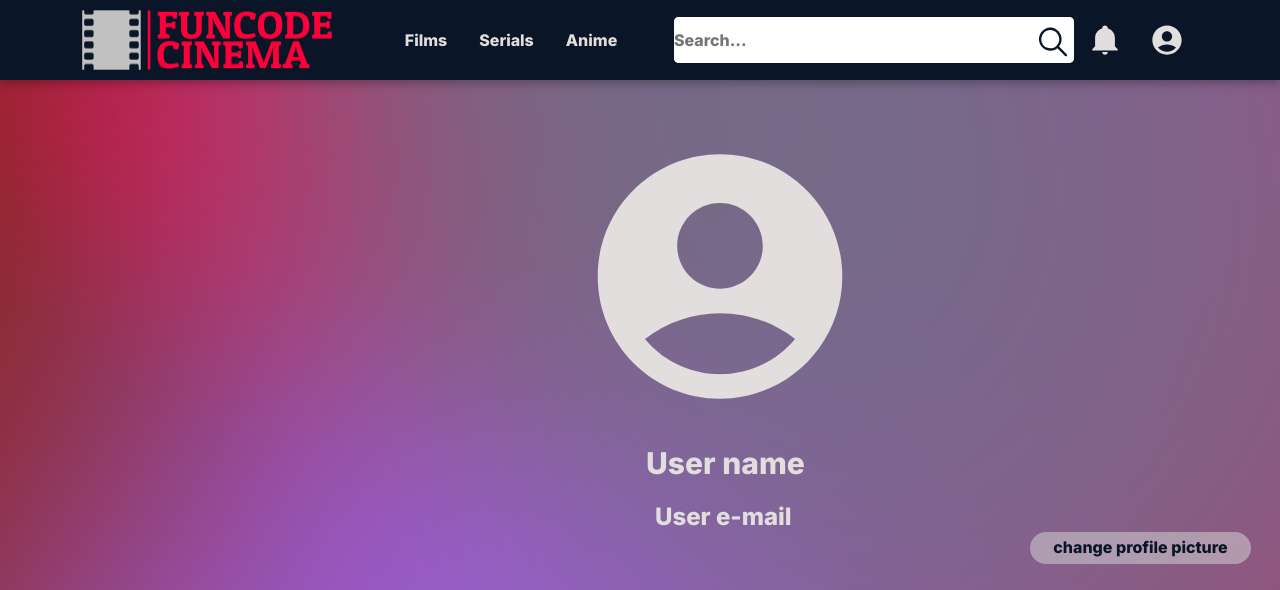
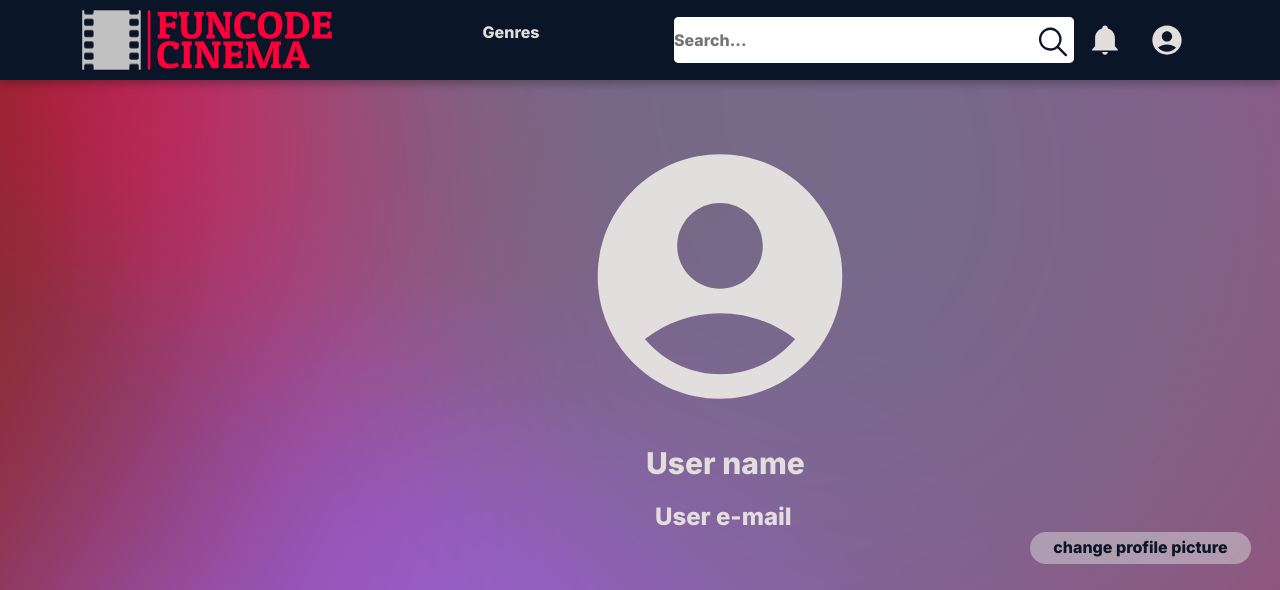
Before and after one commit to FuNCode-FNC/back-end, a Django app: page /account/ in a window 1280 px wide; the page is wider, and only the part inside the window is pictured. Shown: the top 590 px of that part. Run offline with Django 4.2, Linux system fonts and the light colour scheme.

Commit message:
update header template

```diff
--- a/templates/header-template.html
+++ b/templates/header-template.html
@@ -8,86 +8,30 @@
             </div>
             <ul class="nav">
                 <li class="nav-item header-block films">
-                    <a class="nav-link header-link">Films</a>
-                    <div class="genres" id="films">
+                    <a class="nav-link header-link"><p>Genres</p></a>
+                    <div class="genres" id="genres">
                         <div class="row">
-                            <div class="col-3 object" id="films_action">Action</div>
-                            <div class="col-3 object" id="films_adventure">Adventure</div>
-                            <div class="col-3 object" id="films_animation">Animation</div>
-                            <div class="col-3 object" id="films_biography">Biography</div>
-                            <div class="col-3 object" id="films_comedy">Comedy</div>
-                            <div class="col-3 object" id="films_crime">Crime</div>
-                            <div class="col-3 object" id="films_documentary">Documentary</div>
-                            <div class="col-3 object" id="films_drama">Drama</div>
-                            <div class="col-3 object" id="films_family">Family</div>
-                            <div class="col-3 object" id="films_fantasy">Fantasy</div>
-                            <div class="col-3 object" id="films_history">History</div>
-                            <div class="col-3 object" id="films_horror">Horror</div>
-                            <div class="col-3 object" id="films_kids">Kids</div>
-                            <div class="col-3 object" id="films_music">Music</div>
-                            <div class="col-3 object" id="films_mystery">Mystery</div>
-                            <div class="col-3 object" id="films_reality">Reality</div>
-                            <div class="col-3 object" id="films_romance">Romance</div>
-                            <div class="col-3 object" id="films_science_fiction">Science fiction</div>
-                            <div class="col-3 object" id="films_thriller">Thriller</div>
-                            <div class="col-3 object" id="films_tv_movie">TV Movie</div>
-                            <div class="col-3 object" id="films_war">War</div>
-                        </div>
-                    </div>
-                </li>
-                <li class="nav-item header-block serials">
-                    <a class="nav-link header-link">Serials</a>
-                    <div class="genres" id="serials">
-                        <div class="row">
-                            <div class="col-3 object" id="serials_action">Action</div>
-                            <div class="col-3 object" id="serials_adventure">Adventure</div>
-                            <div class="col-3 object" id="serials_animation">Animation</div>
-                            <div class="col-3 object" id="serials_biography">Biography</div>
-                            <div class="col-3 object" id="serials_comedy">Comedy</div>
-                            <div class="col-3 object" id="serials_crime">Crime</div>
-                            <div class="col-3 object" id="serials_documentary">Documentary</div>
-                            <div class="col-3 object" id="serials_drama">Drama</div>
-                            <div class="col-3 object" id="serials_family">Family</div>
-                            <div class="col-3 object" id="serials_fantasy">Fantasy</div>
-                            <div class="col-3 object" id="serials_history">History</div>
-                            <div class="col-3 object" id="serials_horror">Horror</div>
-                            <div class="col-3 object" id="serials_kids">Kids</div>
-                            <div class="col-3 object" id="serials_music">Music</div>
-                            <div class="col-3 object" id="serials_mystery">Mystery</div>
-                            <div class="col-3 object" id="serials_reality">Reality</div>
-                            <div class="col-3 object" id="serials_romance">Romance</div>
-                            <div class="col-3 object" id="serials_science_fiction">Science fiction</div>
-                            <div class="col-3 object" id="serials_thriller">Thriller</div>
-                            <div class="col-3 object" id="serials_tv_movie">TV Movie</div>
-                            <div class="col-3 object" id="serials_war">War</div>
-                        </div>
-                    </div>
-                </li>
-                <li class="nav-item header-block anime">
-                    <a class="nav-link header-link">Anime</a>
-                    <div class="genres" id="anime">
-                        <div class="row">
-                            <div class="col-3 object" id="anime_action">Action</div>
-                            <div class="col-3 object" id="anime_adventure">Adventure</div>
-                            <div class="col-3 object" id="anime_animation">Animation</div>
-                            <div class="col-3 object" id="anime_biography">Biography</div>
-                            <div class="col-3 object" id="anime_comedy">Comedy</div>
-                            <div class="col-3 object" id="anime_crime">Crime</div>
-                            <div class="col-3 object" id="anime_documentary">Documentary</div>
-                            <div class="col-3 object" id="anime_drama">Drama</div>
-                            <div class="col-3 object" id="anime_family">Family</div>
-                            <div class="col-3 object" id="anime_fantasy">Fantasy</div>
-                            <div class="col-3 object" id="anime_history">History</div>
-                            <div class="col-3 object" id="anime_horror">Horror</div>
-                            <div class="col-3 object" id="anime_kids">Kids</div>
-                            <div class="col-3 object" id="anime_music">Music</div>
-                            <div class="col-3 object" id="anime_mystery">Mystery</div>
-                            <div class="col-3 object" id="anime_reality">Reality</div>
-                            <div class="col-3 object" id="anime_romance">Romance</div>
-                            <div class="col-3 object" id="anime_science_fiction">Science fiction</div>
-                            <div class="col-3 object" id="anime_thriller">Thriller</div>
-                            <div class="col-3 object" id="anime_tv_movie">TV Movie</div>
-                            <div class="col-3 object" id="anime_war">War</div>
+                            <div class="col-3 object" id="action">Action</div>
+                            <div class="col-3 object" id="adventure">Adventure</div>
+                            <div class="col-3 object" id="animation">Animation</div>
+                            <div class="col-3 object" id="biography">Biography</div>
+                            <div class="col-3 object" id="comedy">Comedy</div>
+                            <div class="col-3 object" id="crime">Crime</div>
+                            <div class="col-3 object" id="documentary">Documentary</div>
+                            <div class="col-3 object" id="drama">Drama</div>
+                            <div class="col-3 object" id="family">Family</div>
+                            <div class="col-3 object" id="fantasy">Fantasy</div>
+                            <div class="col-3 object" id="history">History</div>
+                            <div class="col-3 object" id="horror">Horror</div>
+                            <div class="col-3 object" id="kids">Kids</div>
+                            <div class="col-3 object" id="music">Music</div>
+                            <div class="col-3 object" id="mystery">Mystery</div>
+                            <div class="col-3 object" id="reality">Reality</div>
+                            <div class="col-3 object" id="romance">Romance</div>
+                            <div class="col-3 object" id="science_fiction">Science fiction</div>
+                            <div class="col-3 object" id="thriller">Thriller</div>
+                            <div class="col-3 object" id="tv_movie">TV Movie</div>
+                            <div class="col-3 object" id="war">War</div>
                         </div>
                     </div>
                 </li>
```
